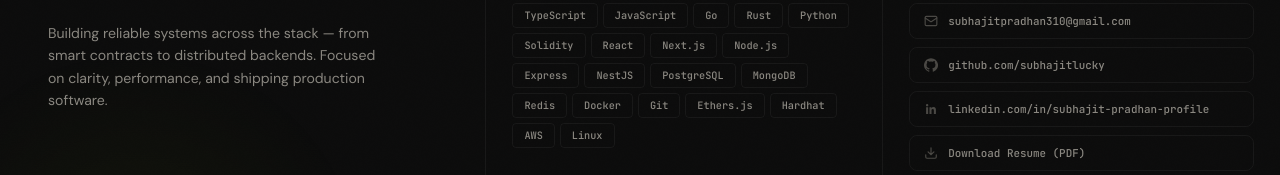
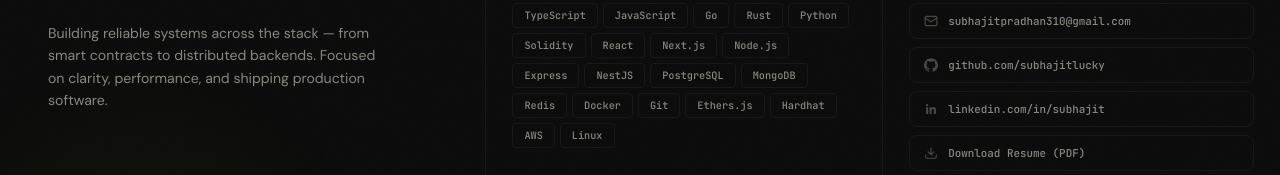
Before and after one commit to subhajitlucky/subhajit, a React (Vite) app: page / in a window 1280 px wide. Shown: the part 460-635 px from the top of the page. Built offline with nearby package versions, Linux system fonts and the light colour scheme; a web font is replaced by a local one.

Commit message:
Update LinkedIn link in ResumePortfolio component

```diff
--- a/src/components/ResumePortfolio.jsx
+++ b/src/components/ResumePortfolio.jsx
@@ -159,8 +159,8 @@ export default function ResumePortfolio() {
                 <a className="ct-row" href="https://github.com/subhajitlucky" target="_blank" rel="noopener noreferrer">
                   <GH s={14} /> github.com/subhajitlucky
                 </a>
-                <a className="ct-row" href="https://www.linkedin.com/in/subhajit-pradhan-profile" target="_blank" rel="noopener noreferrer">
-                  <LI s={14} /> linkedin.com/in/subhajit-pradhan-profile
+                <a className="ct-row" href="https://www.linkedin.com/in/subhajitlucky/" target="_blank" rel="noopener noreferrer">
+                  <LI s={14} /> linkedin.com/in/subhajit
                 </a>
                 <a className="ct-row" href={RESUME} target="_blank" rel="noopener noreferrer">
                   <DL s={14} /> Download Resume (PDF)
```
